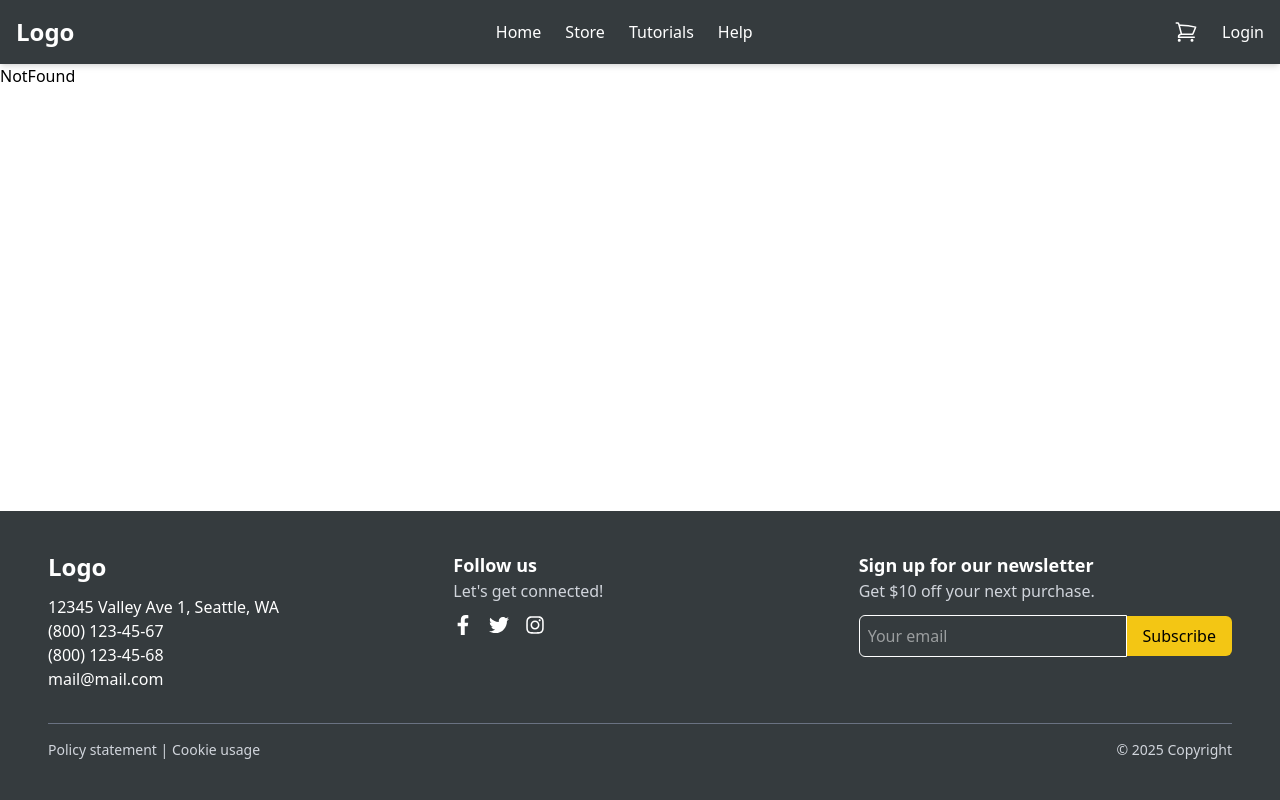
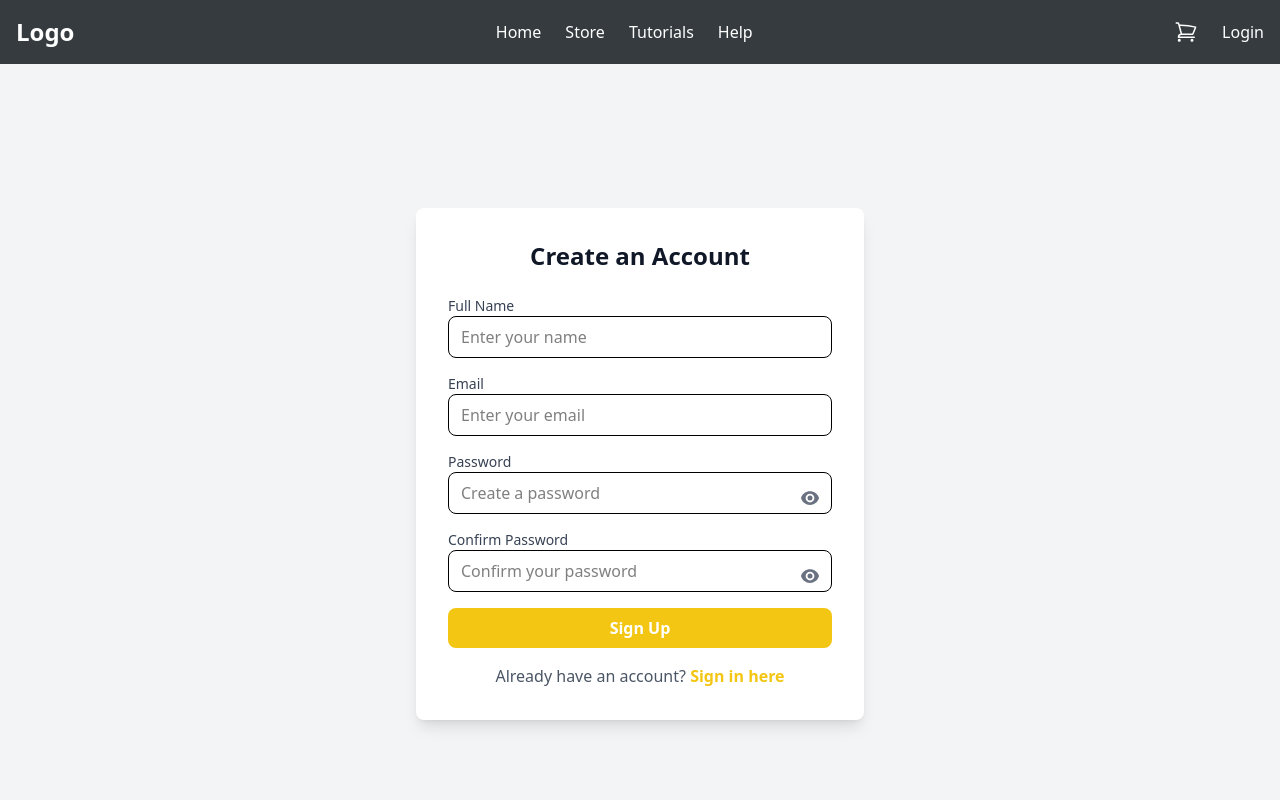
Before and after one commit to in43sh/homebuzz-frontend, a React (Vite) app: page /signup in a window 1280 px wide. Shown: the top 800 px of the page. Built offline with nearby package versions, Linux system fonts and the light colour scheme.

Commit message:
feat: replace Login with SignIn and add SignUp routes

```diff
--- a/src/pages/Login.tsx
+++ b/src/pages/SignIn.tsx
@@ -2,7 +2,7 @@ import { useState } from 'react';
 import { Link, useLocation, useNavigate } from 'react-router-dom';
 import { EyeIcon, EyeSlashIcon } from '@heroicons/react/24/solid';
 
-const Login = () => {
+const SignIn = () => {
   const navigate = useNavigate();
   const location = useLocation();
   const from = location.state?.from || '/';
@@ -55,7 +55,7 @@ const Login = () => {
     <div className="flex min-h-screen items-center justify-center bg-gray-100 px-4">
       <div className="w-full max-w-md rounded-lg bg-white p-8 shadow-lg">
         <h2 className="mb-6 text-center text-2xl font-bold text-gray-900">
-          Sign In
+          Sign in
         </h2>
 
         <form onSubmit={handleSubmit} className="space-y-4">
@@ -128,7 +128,7 @@ const Login = () => {
           </div>
           <button
             type="submit"
-            className="bg-primary w-full rounded-lg py-2 font-semibold text-white transition hover:bg-blue-700 disabled:opacity-50"
+            className="bg-primary hover:bg-primary-hover w-full rounded-lg py-2 font-semibold text-white transition disabled:opacity-50"
             disabled={loading}
           >
             {loading ? 'Signing In...' : 'Sign In'}
@@ -148,4 +148,4 @@ const Login = () => {
   );
 };
 
-export default Login;
+export default SignIn;
--- /dev/null
+++ b/src/pages/SignUp.tsx
@@ -0,0 +1,219 @@
+import { useState } from 'react';
+import { Link, useNavigate } from 'react-router-dom';
+import { EyeIcon, EyeSlashIcon } from '@heroicons/react/24/solid';
+
+const SignUp = () => {
+  const navigate = useNavigate();
+
+  const [form, setForm] = useState({
+    name: '',
+    email: '',
+    password: '',
+    confirmPassword: '',
+  });
+  const [errors, setErrors] = useState({
+    name: '',
+    email: '',
+    password: '',
+    confirmPassword: '',
+  });
+  const [loading, setLoading] = useState(false);
+  const [showPassword, setShowPassword] = useState(false);
+  const [showConfirmPassword, setShowConfirmPassword] = useState(false);
+
+  const handleChange = (e: React.ChangeEvent<HTMLInputElement>) => {
+    const { name, value } = e.target;
+    setForm((prev) => ({
+      ...prev,
+      [name]: value,
+    }));
+  };
+
+  const validateForm = () => {
+    let valid = true;
+    const newErrors = {
+      name: '',
+      email: '',
+      password: '',
+      confirmPassword: '',
+    };
+
+    if (!form.name) {
+      newErrors.name = 'Name is required.';
+      valid = false;
+    }
+    if (!form.email) {
+      newErrors.email = 'Email is required.';
+      valid = false;
+    }
+    if (!form.password) {
+      newErrors.password = 'Password is required.';
+      valid = false;
+    } else if (form.password.length < 6) {
+      newErrors.password = 'Password must be at least 6 characters.';
+      valid = false;
+    }
+    if (form.confirmPassword !== form.password) {
+      newErrors.confirmPassword = 'Passwords do not match.';
+      valid = false;
+    }
+
+    setErrors(newErrors);
+    return valid;
+  };
+
+  const handleSubmit = async (e: React.FormEvent) => {
+    e.preventDefault();
+    if (!validateForm()) return;
+
+    setLoading(true);
+    setTimeout(() => {
+      setLoading(false);
+      navigate('/dashboard', { replace: true });
+    }, 1500);
+  };
+
+  return (
+    <div className="flex min-h-screen items-center justify-center bg-gray-100 px-4">
+      <div className="w-full max-w-md rounded-lg bg-white p-8 shadow-lg">
+        <h2 className="mb-6 text-center text-2xl font-bold text-gray-900">
+          Create an Account
+        </h2>
+
+        <form onSubmit={handleSubmit} className="space-y-4">
+          {/* Name Field */}
+          <div>
+            <label className="block text-sm font-medium text-gray-700">
+              Full Name
+            </label>
+            <input
+              type="text"
+              name="name"
+              value={form.name}
+              onChange={handleChange}
+              placeholder="Enter your name"
+              className={`w-full rounded-lg border px-3 py-2 focus:ring focus:outline-none ${
+                errors.name ? 'border-red-500' : 'focus:ring-blue-300'
+              }`}
+              required
+            />
+            {errors.name && (
+              <p className="mt-1 text-sm text-red-500">{errors.name}</p>
+            )}
+          </div>
+
+          {/* Email Field */}
+          <div>
+            <label className="block text-sm font-medium text-gray-700">
+              Email
+            </label>
+            <input
+              type="email"
+              name="email"
+              value={form.email}
+              onChange={handleChange}
+              placeholder="Enter your email"
+              className={`w-full rounded-lg border px-3 py-2 focus:ring focus:outline-none ${
+                errors.email ? 'border-red-500' : 'focus:ring-blue-300'
+              }`}
+              required
+            />
+            {errors.email && (
+              <p className="mt-1 text-sm text-red-500">{errors.email}</p>
+            )}
+          </div>
+
+          {/* Password Field */}
+          <div className="relative">
+            <label className="block text-sm font-medium text-gray-700">
+              Password
+            </label>
+            <input
+              type={showPassword ? 'text' : 'password'}
+              name="password"
+              value={form.password}
+              onChange={handleChange}
+              placeholder="Create a password"
+              className={`w-full rounded-lg border px-3 py-2 focus:ring focus:outline-none ${
+                errors.password ? 'border-red-500' : 'focus:ring-blue-300'
+              }`}
+              required
+            />
+            <button
+              type="button"
+              onClick={() => setShowPassword(!showPassword)}
+              className="absolute top-9 right-3 text-gray-500"
+            >
+              {showPassword ? (
+                <EyeSlashIcon className="h-5 w-5" />
+              ) : (
+                <EyeIcon className="h-5 w-5" />
+              )}
+            </button>
+            {errors.password && (
+              <p className="mt-1 text-sm text-red-500">{errors.password}</p>
+            )}
+          </div>
+
+          {/* Confirm Password Field */}
+          <div className="relative">
+            <label className="block text-sm font-medium text-gray-700">
+              Confirm Password
+            </label>
+            <input
+              type={showConfirmPassword ? 'text' : 'password'}
+              name="confirmPassword"
+              value={form.confirmPassword}
+              onChange={handleChange}
+              placeholder="Confirm your password"
+              className={`w-full rounded-lg border px-3 py-2 focus:ring focus:outline-none ${
+                errors.confirmPassword
+                  ? 'border-red-500'
+                  : 'focus:ring-blue-300'
+              }`}
+              required
+            />
+            <button
+              type="button"
+              onClick={() => setShowConfirmPassword(!showConfirmPassword)}
+              className="absolute top-9 right-3 text-gray-500"
+            >
+              {showConfirmPassword ? (
+                <EyeSlashIcon className="h-5 w-5" />
+              ) : (
+                <EyeIcon className="h-5 w-5" />
+              )}
+            </button>
+            {errors.confirmPassword && (
+              <p className="mt-1 text-sm text-red-500">
+                {errors.confirmPassword}
+              </p>
+            )}
+          </div>
+
+          {/* Submit Button */}
+          <button
+            type="submit"
+            className="bg-primary hover:bg-primary-hover w-full rounded-lg py-2 font-semibold text-white transition disabled:opacity-50"
+            disabled={loading}
+          >
+            {loading ? 'Creating Account...' : 'Sign Up'}
+          </button>
+        </form>
+
+        {/* Already have an account? */}
+        <p className="mt-4 text-center text-gray-600">
+          Already have an account?{' '}
+          <Link
+            to="/signin"
+            className="text-primary font-semibold hover:underline"
+          >
+            Sign in here
+          </Link>
+        </p>
+      </div>
+    </div>
+  );
+};
+
+export default SignUp;
--- a/src/routes/Router.tsx
+++ b/src/routes/Router.tsx
@@ -1,13 +1,15 @@
 import { Routes, Route } from 'react-router-dom';
 import Home from '../pages/Home';
-import Login from '../pages/Login';
+import SignIn from '../pages/SignIn';
+import SignUp from '../pages/SignUp';
 import NotFound from '../pages/NotFound';
 
 const Router = () => {
   return (
     <Routes>
       <Route path="/" element={<Home />} />
-      <Route path="/login" element={<Login />} />
+      <Route path="/signin" element={<SignIn />} />
+      <Route path="/signup" element={<SignUp />} />
       <Route path="/*" element={<NotFound />} />
     </Routes>
   );
```
